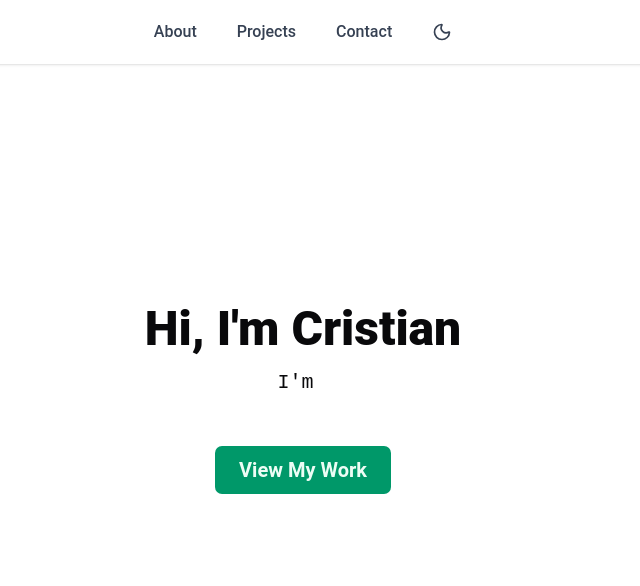
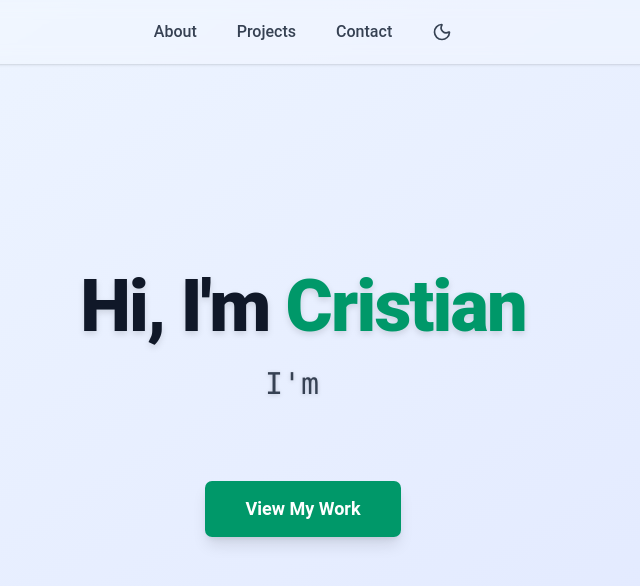
Before and after one commit to ccioanca/Blueprints, a React (Vite) app: page / in a window 1280 px wide. Shown: the top 586 px of the page, without its empty margins (337-977 px from the left). Built offline with nearby package versions, Linux system fonts and the light colour scheme; a web font is replaced by a local one.

Commit message:
Some cleanup + styling

```diff
--- a/src/components/Hero.tsx
+++ b/src/components/Hero.tsx
@@ -2,26 +2,31 @@ import { Button } from '@/components/ui/button';
 import React from 'react';
 import Typewriter from './typewriter';
 
-const myStyle = {
-  fontFamily: 'monospace'
-};
-
 const Hero = () => {
   return (
-    <section id="hero" className="h-screen flex items-center justify-center">
-      <div className="text-center">
-        <h2 className="text-5xl font-extrabold mb-4">Hi, I'm Cristian</h2>
-        <div className='pb-12' style={myStyle}>
-          <Typewriter className="text-xl"
-          typeData={
-            ["An Engineering Manager",
-            "A Senior Developer",
-            "A People Leader",
-            "A Creator"]}
-          typeTime={2500}/>
+    <section
+      id="hero"
+      className="h-screen flex items-center justify-center bg-gradient-to-br from-blue-50 to-indigo-100 dark:from-gray-900 dark:to-gray-800 text-gray-900 dark:text-gray-100 transition-colors duration-500"
+    >
+      <div className="relative z-10 text-center px-4">
+        <h2 className="text-5xl sm:text-6xl lg:text-7xl font-extrabold mb-4 leading-tight tracking-tight drop-shadow-md">
+          Hi, I'm <span className="text-primary dark:primary">Cristian</span>
+        </h2>
+        <div className="pb-12 text-2xl sm:text-3xl font-mono text-gray-700 dark:text-gray-300 drop-shadow-sm h-20 flex items-center justify-center"> {/* Added h-20 and flex for consistent height */}
+          <Typewriter
+            typeData={[
+              "an Engineering Manager",
+              "a Senior Developer",
+              "a People Leader",
+              "a Creator"
+            ]}
+            typeTime={2500}
+          />
         </div>
 
-        <Button size={"xl"} className='dark:text-gray-100'>
+        <Button
+          size="xl"
+          className="mt-8 px-10 py-7 text-lg font-semibold text-white shadow-lg transform transition-transform duration-300 hover:scale-105 focus:outline-none focus:ring-4 focus:ring-blue-500 focus:ring-opacity-50">
           View My Work
         </Button>
       </div>
```
